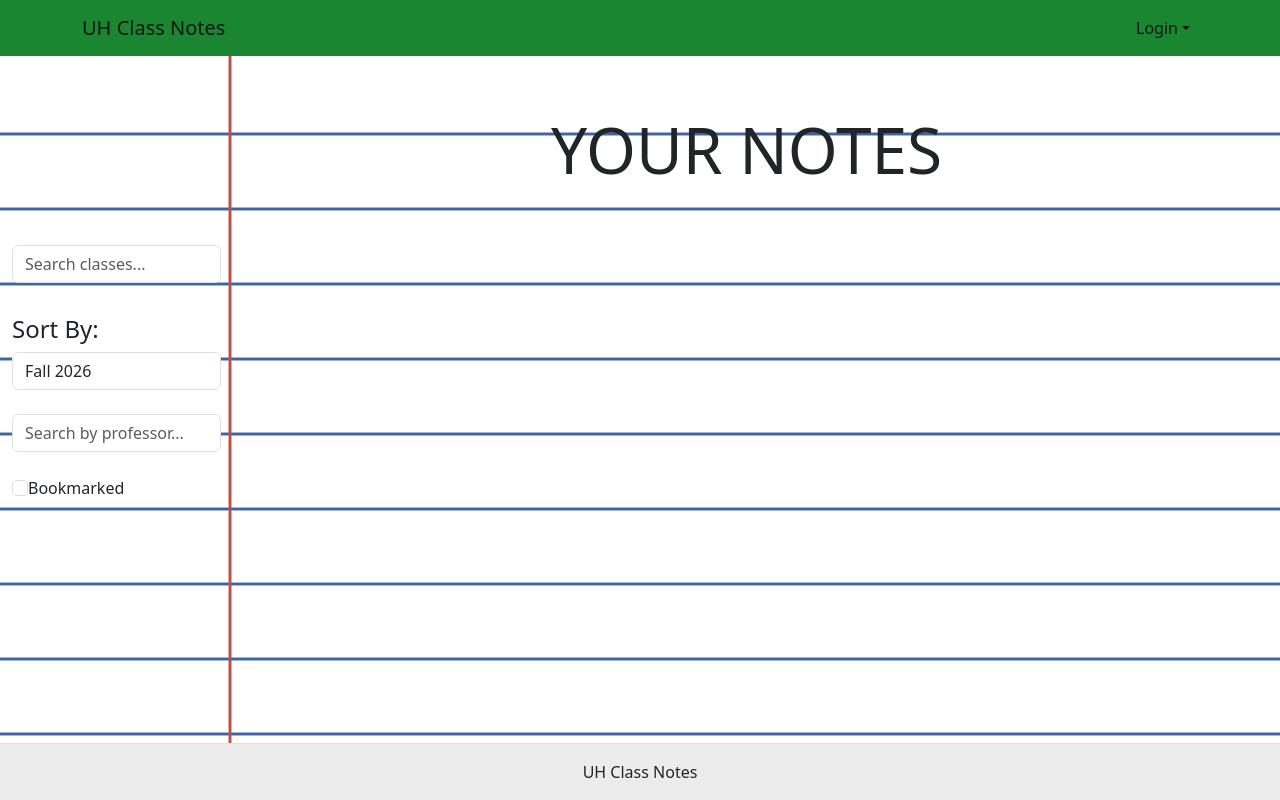
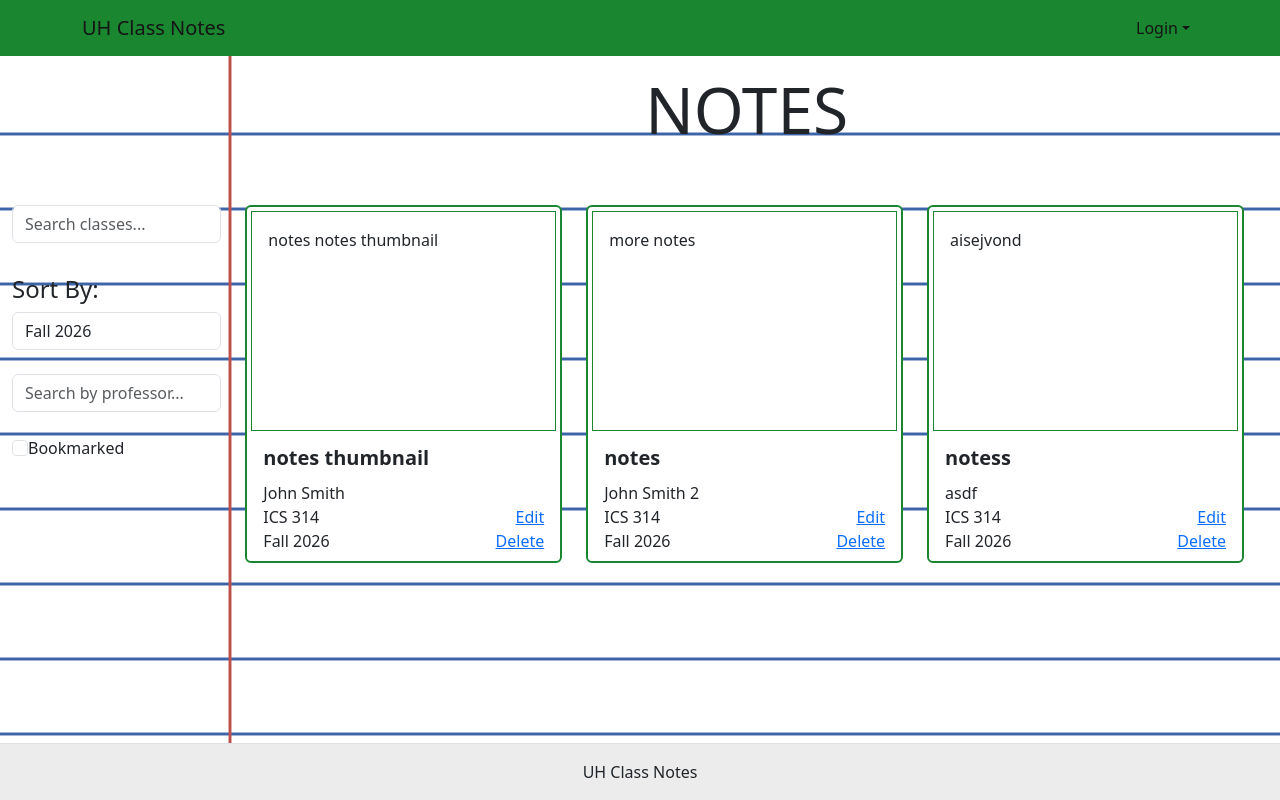
Before and after one commit to uh-class-notes/uh-class-notes, a Next.js app: page /yournote in a window 1280 px wide. Built offline with nearby package versions, Linux system fonts and the light colour scheme; no server answers.

Commit message:
implented mockup of note cards for note viewing page and your notes page

```diff
--- a/src/app/yournote/page.tsx
+++ b/src/app/yournote/page.tsx
@@ -1,39 +1,98 @@
 import { Col, Container, Row } from 'react-bootstrap';
+import NoteCard from '@/components/NoteCard';
 
-const YourNotesPage = () => (
-  <main className="py-5">
-    <Container fluid className="py-2">
+const notes = [
+  {
+    id: 1,
+    title: 'notes thumbnail',
+    description: 'notes notes thumbnail',
+    author: 'John Smith',
+    course: 'ICS 314',
+    semester: 'Fall 2026',
+  },
+  {
+    id: 2,
+    title: 'notes',
+    description: 'more notes',
+    author: 'John Smith 2',
+    course: 'ICS 314',
+    semester: 'Fall 2026',
+  },
+  {
+    id: 3,
+    title: 'notess',
+    description: 'aisejvond',
+    author: 'asdf',
+    course: 'ICS 314',
+    semester: 'Fall 2026',
+  },
+];
+
+const NotesPage = () => (
+  <main className="py-3">
+    <Container fluid>
       <Row className="mb-5">
         <Col xs={2} />
         <Col xs={10} className="text-center">
-          <h1>YOUR NOTES</h1>
+          <h1>NOTES</h1>
         </Col>
       </Row>
+
       <Row className="px-0 g-0">
+
+        {/* Left sidebar */}
         <Col xs={2}>
           <input
             type="text"
             placeholder="Search classes..."
             className="form-control mb-4"
           />
+
           <h4 className="pt-2">Sort By:</h4>
+
           <select className="form-control mb-4">
             <option>Fall 2026</option>
             <option>Spring 2026</option>
             <option>Fall 2025</option>
           </select>
+
           <input
             type="text"
             placeholder="Search by professor..."
             className="form-control mb-4"
           />
-          <input type="checkbox" className="form-check-input mb-4" />
-          <label className="form-check-label">Bookmarked</label>
+
+          <input
+            type="checkbox"
+            className="form-check-input mb-4"
+          />
+          <label className="form-check-label">
+            Bookmarked
+          </label>
         </Col>
-        <Col xs={10} className="text-left" />
+
+        {/* Right side: note cards */}
+        <Col xs={10} className="px-4">
+          <Row xs={1} md={2} lg={3} className="g-4">
+            {notes.map((note) => (
+              <Col key={note.id}>
+                <NoteCard
+                  id={note.id}
+                  title={note.title}
+                  description={note.description}
+                  author={note.author}
+                  course={note.course}
+                  semester={note.semester}
+                  showActions={true}
+                />
+              </Col>
+            ))}
+          </Row>
+        </Col>
+
       </Row>
     </Container>
   </main>
 );
 
-export default YourNotesPage;
+export default NotesPage;
--- /dev/null
+++ b/src/components/NoteCard.tsx
@@ -0,0 +1,62 @@
+'use client';
+
+import { Card } from 'react-bootstrap';
+import Link from 'next/link';
+
+type NoteCardProps = {
+  id: number;
+  title: string;
+  description: string;
+  author: string;
+  course: string;
+  semester: string;
+  showActions?: boolean;
+};
+
+const NoteCard = ({
+  id,
+  title,
+  description,
+  author,
+  course,
+  semester,
+  showActions = true,
+}: NoteCardProps) => (
+  <Card className="h-100 border-dark border-2 position-relative">
+
+    <Card.Body
+      className="border border-dark m-1"
+      style={{ minHeight: '220px' }}
+    >
+      <Link
+        href={`/notes/${id}`}
+        className="stretched-link text-dark text-decoration-none"
+      >
+      </Link>
+
+      <div>{description}</div>
+    </Card.Body>
+
+    <Card.Footer className="bg-white border-0">
+      <div className="d-flex justify-content-between align-items-end">
+        <div>
+          <div className="fw-bold fs-5 mb-2">{title}</div>
+          <div>{author}</div>
+          <div>{course}</div>
+          <div>{semester}</div>
+        </div>
+    {showActions && (
+        <div
+          className="d-flex flex-column text-end position-relative"
+          style={{ zIndex: 2 }}
+        >
+          <Link href={`/edit-note/${id}`}>Edit</Link>
+          <Link href={`/delete-note/${id}`}>Delete</Link>
+        </div>
+    )}
+      </div>
+    </Card.Footer>
+  </Card>
+);
+
+export default NoteCard;
```
Also changed, not shown: src/app/notes/[id]/page.tsx (added, +16 -0 lines), src/app/notes/page.tsx (+62 -3 lines), src/lib/notes.ts (added, +18 -0 lines).
